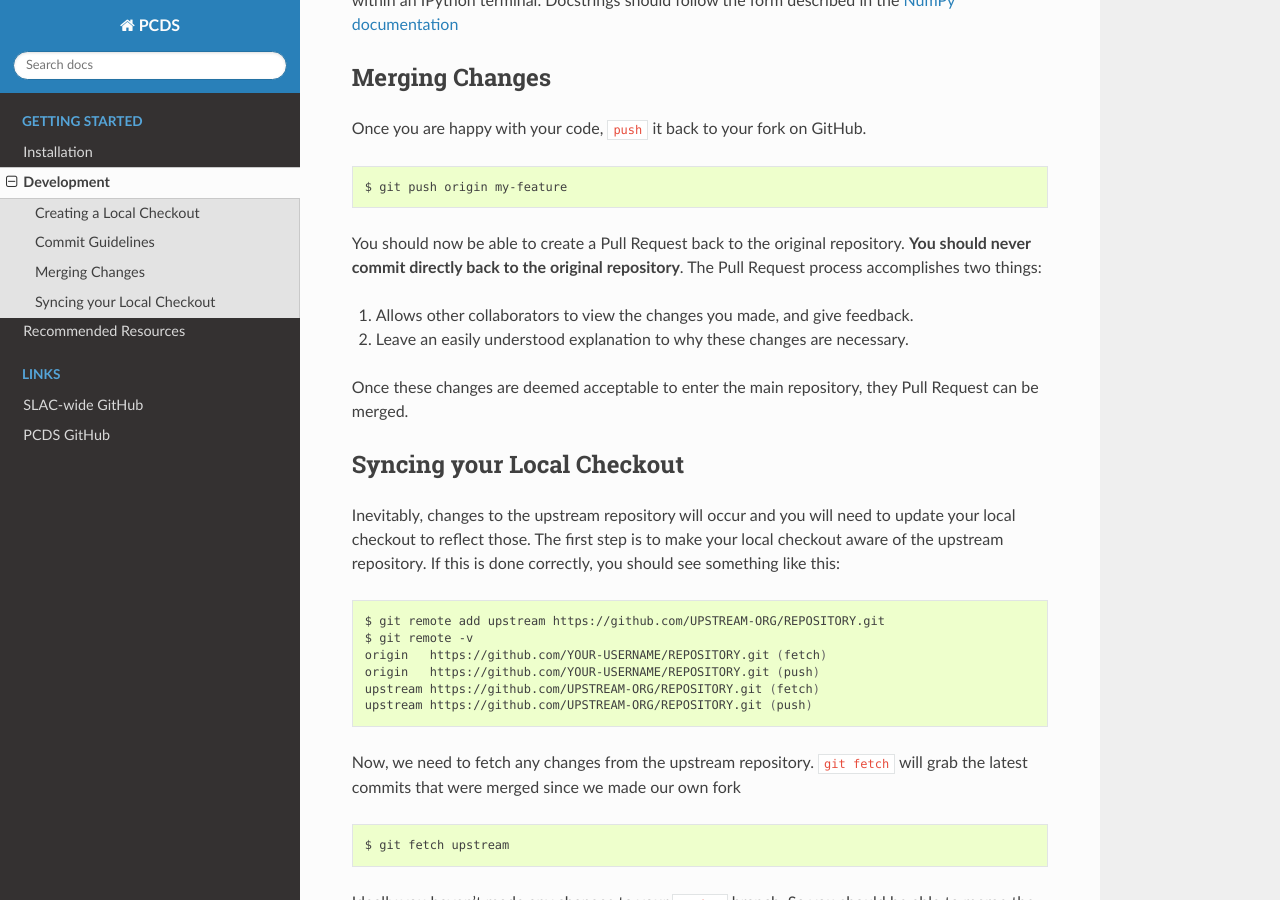
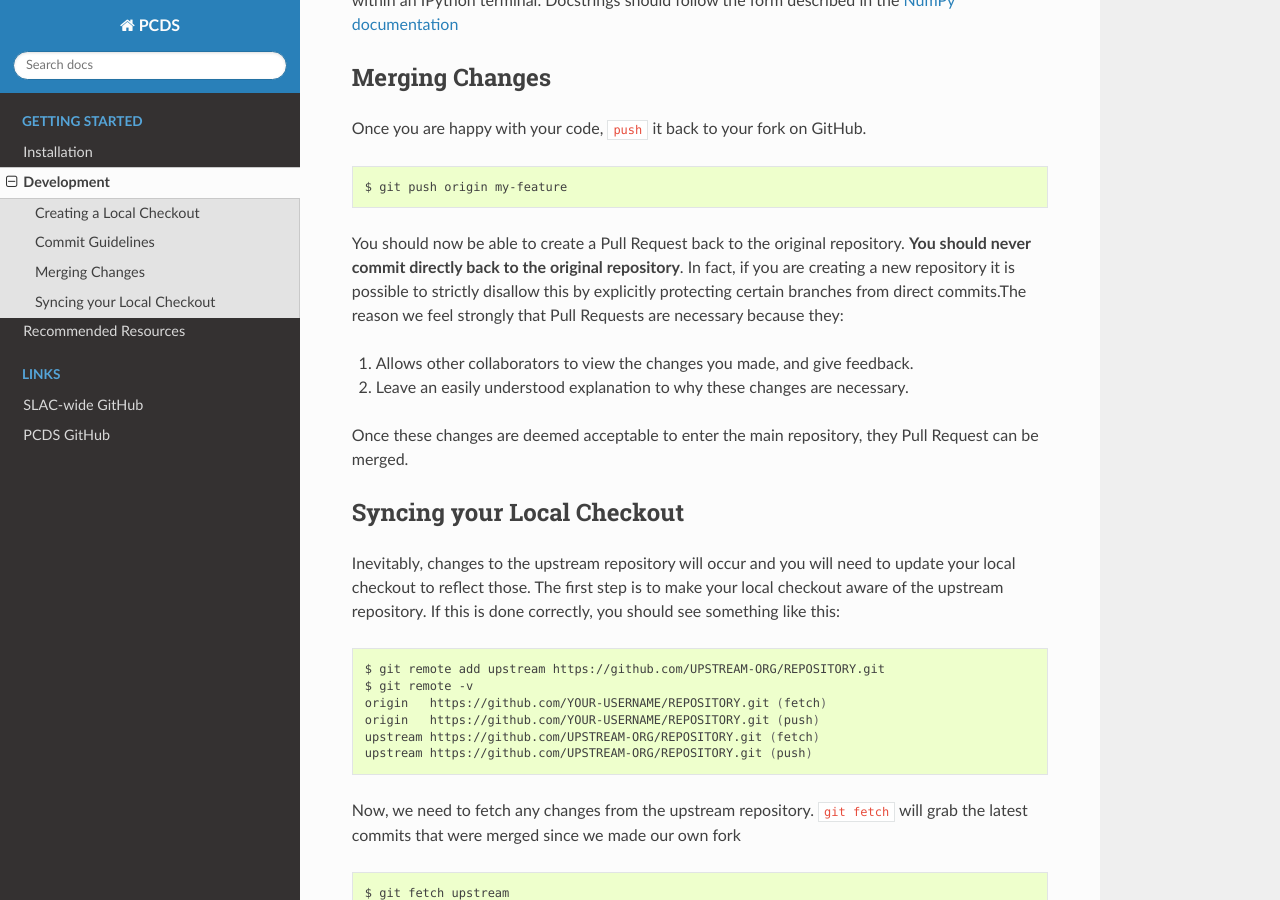
Before and after one commit to pcdshub/pcdshub.github.io, a Sphinx documentation site: the page built from source/development.rst, in a window 1280 px wide and 900 px high, scrolled down 1451 px. Built offline with Sphinx 7.4.7 and the Read the Docs theme 2.0.0, drawn with Linux system fonts in a browser that asks for light colours.

Commit message:
DOC: Mention branch protection

```diff
--- a/source/development.rst
+++ b/source/development.rst
@@ -74,7 +74,10 @@ Once you are happy with your code, ``push`` it back to your fork on GitHub.
 
 You should now be able to create a Pull Request back to the original
 repository. **You should never commit directly back to the original
-repository**. The Pull Request process accomplishes two things:
+repository**. In fact, if you are creating a new repository it is possible to
+strictly disallow this by explicitly protecting certain branches from direct
+commits.The reason we feel strongly that Pull Requests are necessary because
+they:
 
 1) Allows other collaborators to view the changes you made, and give feedback.
 2) Leave an easily understood explanation to why these changes are necessary.
```
